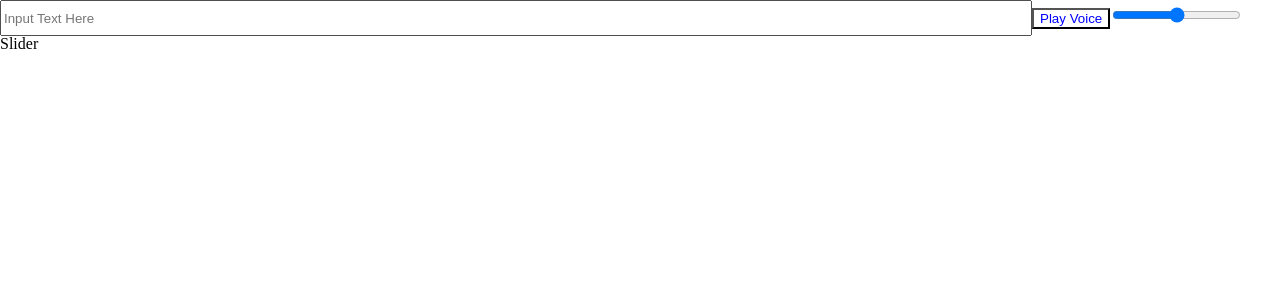
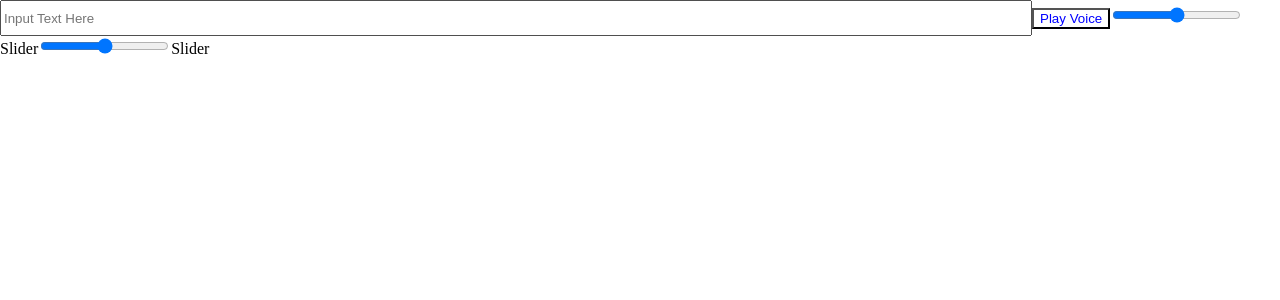
Before and after one commit to JimmyKuangg/text-to-speech, a React (Create React App) app: page / in a window 1280 px wide. Shown: the top 300 px of the page. Built offline with nearby package versions, Linux system fonts and the light colour scheme.

Commit message:
Added slider to affect the rate of the TTS

```diff
--- a/src/App.js
+++ b/src/App.js
@@ -8,6 +8,7 @@ function App() {
   const [speaker, setSpeaker] = useState(null);
   const [text, setText] = useState('');
   const [volume, setVolume] = useState(0.1);
+  const [rate, setRate] = useState(1);
   useEffect(() => {
     setSpeaker(new Speaker());
   }, []);
@@ -42,6 +43,12 @@ function App() {
           setVolume(e.target.value);
         }}
       />
+      <Slider
+        onInput={(e) => {
+          speaker.changeRate((e.target.value / 100) * 2);
+          setRate(e.target.value);
+        }}
+      />
     </>
   );
 }
```
